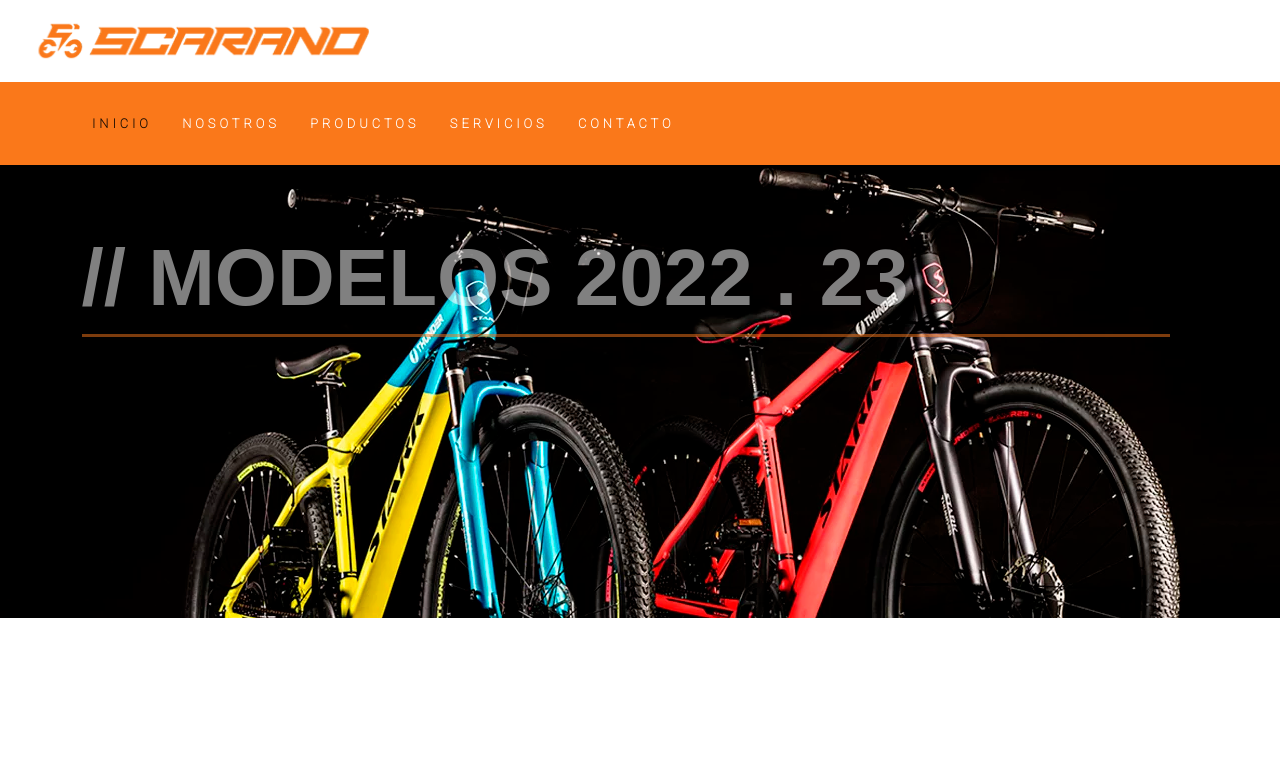
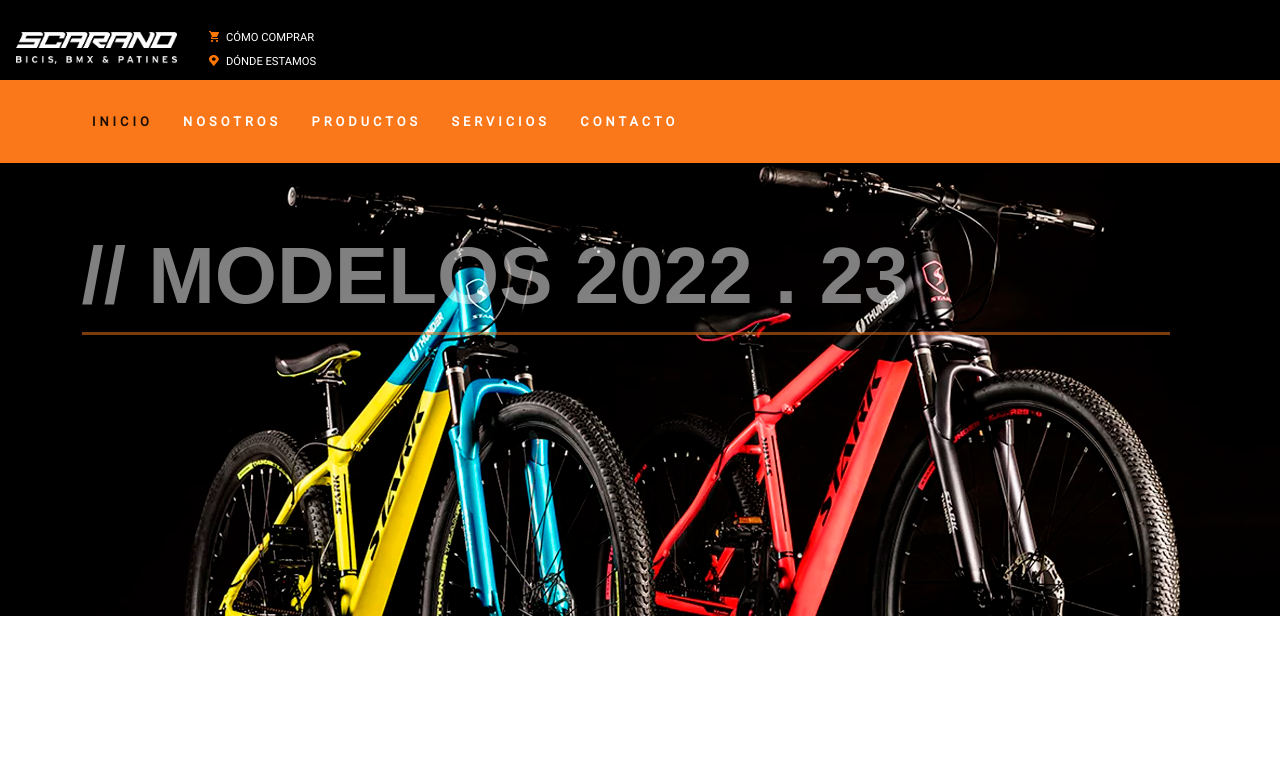
Before and after one commit to vaninablanco/pf_javascript_blanco, a plain HTML site: page index.html in a window 1280 px wide. Shown: the top 784 px of the page. Drawn offline with nearby package versions, Linux system fonts and the light colour scheme.

Commit message:
proyecto final sabado 22-10

```diff
--- a/SASS/utilities/_footer.scss
+++ b/SASS/utilities/_footer.scss
@@ -6,7 +6,7 @@
     padding: 2rem;
     text-align: center;
     /*texto del footer*/
-    h3{
+    h2{
     color: $color-fondo;
     font-size: 0.6rem;
     letter-spacing:0.1rem;
--- a/SASS/utilities/_header.scss
+++ b/SASS/utilities/_header.scss
@@ -1,17 +1,49 @@
 /*header*/
 header{
     @include bordes-inferiores(0.2rem, solid, $color-secundario);
-        background-color: $color-fondo;
+    background-color: $color-secundario;
     position: sticky;
     top:0;
     z-index:2;
+    /*logo y minimenu*/
+    .header-logo-minimenu{
+        display:flex;
+        height: 5rem;
         /*logo*/
+        .header-logo{
             img{
-            padding-bottom: 1.5rem;
-            padding-top: 1.5rem;
-            padding-left: 2.5rem;
+                height: 2rem;
+                margin-left: 1rem;
+                margin-bottom: 1rem;
+                margin-top:2rem;
                 &:hover{
-                    transform: scale(1.01);
+                    transform: scale(1.05);
+                }
+            }
+        }
+        /*minimenu*/
+        .header-minimenu{
+            margin-top:1.5rem;
+            nav{
+                ul{
+                    li {
+                        list-style-type: none;
+                        img{
+                            height: 0.7rem;
+                            margin-right: 0.2rem;
+                        }
+                        a{
+                            color: $color-fondo;
+                            text-decoration: none;
+                            font-size: 70%;
+                            text-transform: uppercase;
+                            &:hover{
+                                color:$color-principal;
+                            }
+                        }
+                    }
+                }
+            }
         }
     }
     /*estilos nav de BT*/
--- a/SASS/utilities/_mq.scss
+++ b/SASS/utilities/_mq.scss
@@ -1,5 +1,5 @@
 /*media queries desktop*/
-@media screen and (min-width:600px){
+@media screen and (min-width:576px){
     /*estilos nav de BT desktop*/
     .estilos-nav-bt{
         padding-bottom: 1.5rem;
--- a/css/style.css
+++ b/css/style.css
@@ -19,18 +19,38 @@
   border-bottom-width: 0.2rem;
   border-bottom-style: solid;
   border-bottom-color: black;
-  background-color: white;
+  background-color: black;
   position: sticky;
   top: 0;
   z-index: 2;
-  /*logo*/
+  /*logo y minimenu*/
   /*estilos nav de BT*/ }
-  header img {
-    padding-bottom: 1.5rem;
-    padding-top: 1.5rem;
-    padding-left: 2.5rem; }
-    header img:hover {
-      transform: scale(1.01); }
+  header .header-logo-minimenu {
+    display: flex;
+    height: 5rem;
+    /*logo*/
+    /*minimenu*/ }
+    header .header-logo-minimenu .header-logo img {
+      height: 2rem;
+      margin-left: 1rem;
+      margin-bottom: 1rem;
+      margin-top: 2rem; }
+      header .header-logo-minimenu .header-logo img:hover {
+        transform: scale(1.05); }
+    header .header-logo-minimenu .header-minimenu {
+      margin-top: 1.5rem; }
+      header .header-logo-minimenu .header-minimenu nav ul li {
+        list-style-type: none; }
+        header .header-logo-minimenu .header-minimenu nav ul li img {
+          height: 0.7rem;
+          margin-right: 0.2rem; }
+        header .header-logo-minimenu .header-minimenu nav ul li a {
+          color: white;
+          text-decoration: none;
+          font-size: 70%;
+          text-transform: uppercase; }
+          header .header-logo-minimenu .header-minimenu nav ul li a:hover {
+            color: #FA781A; }
   header .estilos-nav-bt {
     background-color: #FA781A;
     font-size: 0.8rem; }
@@ -195,18 +215,18 @@
   padding: 2rem;
   text-align: center;
   /*texto del footer*/ }
-  footer h3 {
+  footer h2 {
     color: white;
     font-size: 0.6rem;
     letter-spacing: 0.1rem;
     font-weight: bold;
     /*link externo del footer*/ }
-    footer h3 a {
+    footer h2 a {
       color: grey;
       text-decoration: none; }
 
 /*media queries desktop*/
-@media screen and (min-width: 600px) {
+@media screen and (min-width: 576px) {
   /*estilos nav de BT desktop*/
   .estilos-nav-bt {
     padding-bottom: 1.5rem;
--- a/index.html
+++ b/index.html
@@ -7,7 +7,7 @@
     <!-- tipografía -->
     <link rel="preconnect" href="https://fonts.googleapis.com">
 <link rel="preconnect" href="https://fonts.gstatic.com" crossorigin>
-<link href="https://fonts.googleapis.com/css2?family=Roboto:wght@100&display=swap" rel="stylesheet">
+<link href="https://fonts.googleapis.com/css2?family=Roboto&display=swap" rel="stylesheet">
 <!-- CSS BT -->
 <link href="https://cdn.jsdelivr.net/npm/bootstrap@5.2.1/dist/css/bootstrap.min.css" rel="stylesheet" integrity="sha384-iYQeCzEYFbKjA/T2uDLTpkwGzCiq6soy8tYaI1GyVh/UjpbCx/TYkiZhlZB6+fzT" crossorigin="anonymous">
     <!-- CSS -->
@@ -20,11 +20,27 @@
 </head>
 <body>
     <header>
-        <!-- logo -->
-        <div>
-            <a href="index.html"><img src="img/header_logo.png" alt="logo de bicicletería scarano"></a>
+        <!-- logo y mini menú -->
+        <div class="header-logo-minimenu">
+            <div class="header-logo">
+                <a href="index.html"><img src="img/header_mobile_logo_blanco.png" alt="Ir al inicio de Bicicletería Scarano"></a>
+            </div>
+            <div class="header-minimenu">
+                <nav>
+                    <ul>
+                        <li>
+                            <img src="img/header_mobile_carrito_naranja.png" alt="ícono carrito">
+                            <a href="https://wa.me/549280669943" target="_blank">Cómo comprar</a>
+                        </li>
+                        <li>
+                            <img src="img/header_mobile_ubicacion_naranja.png" alt="ícono ubicación">
+                            <a href="pages/contacto.html">Dónde estamos</a>
+                        </li>
+                    </ul>
+                </nav>
+            </div>
         </div>
-        <!-- menú de navegación -->
+        <!-- menú hamburguesa -->
         <nav class="navbar navbar-expand-lg estilos-nav-bt">
             <div class="container-fluid">
                 <!-- icono hamburguesa BT -->
@@ -72,8 +88,8 @@
     </div>
     </main>
     <footer>
-        <h3>Bicicletería Scarano  © 2022 • Todos los derechos reservados. Defensa de las y los consumidores. Para reclamos <a href="https://autogestion.produccion.gob.ar/consumidores" target="_blank">ingrese aquí</a>
-        </h3>
+        <h2>Bicicletería Scarano  © 2022 • Todos los derechos reservados. Defensa de las y los consumidores. Para reclamos <a href="https://autogestion.produccion.gob.ar/consumidores" target="_blank">ingrese aquí</a>
+        </h2>
     </footer>
     <!-- JavaScript Bundle with Popper -->
     <script src="https://cdn.jsdelivr.net/npm/bootstrap@5.2.1/dist/js/bootstrap.bundle.min.js" integrity="sha384-u1OknCvxWvY5kfmNBILK2hRnQC3Pr17a+RTT6rIHI7NnikvbZlHgTPOOmMi466C8" crossorigin="anonymous">
```
Also changed, not shown: pages/contacto.html (+2 -2 lines), pages/nosotros.html (+2 -2 lines), pages/productos.html (+2 -2 lines), pages/servicios.html (+2 -2 lines), img/header_logo.png (deleted), img/header_mobile_carrito_naranja.png (added), img/header_mobile_logo_blanco.png (added), img/header_mobile_ubicacion_naranja.png (added), 2 other files. Lines whose indentation alone changed are shown as unchanged.
